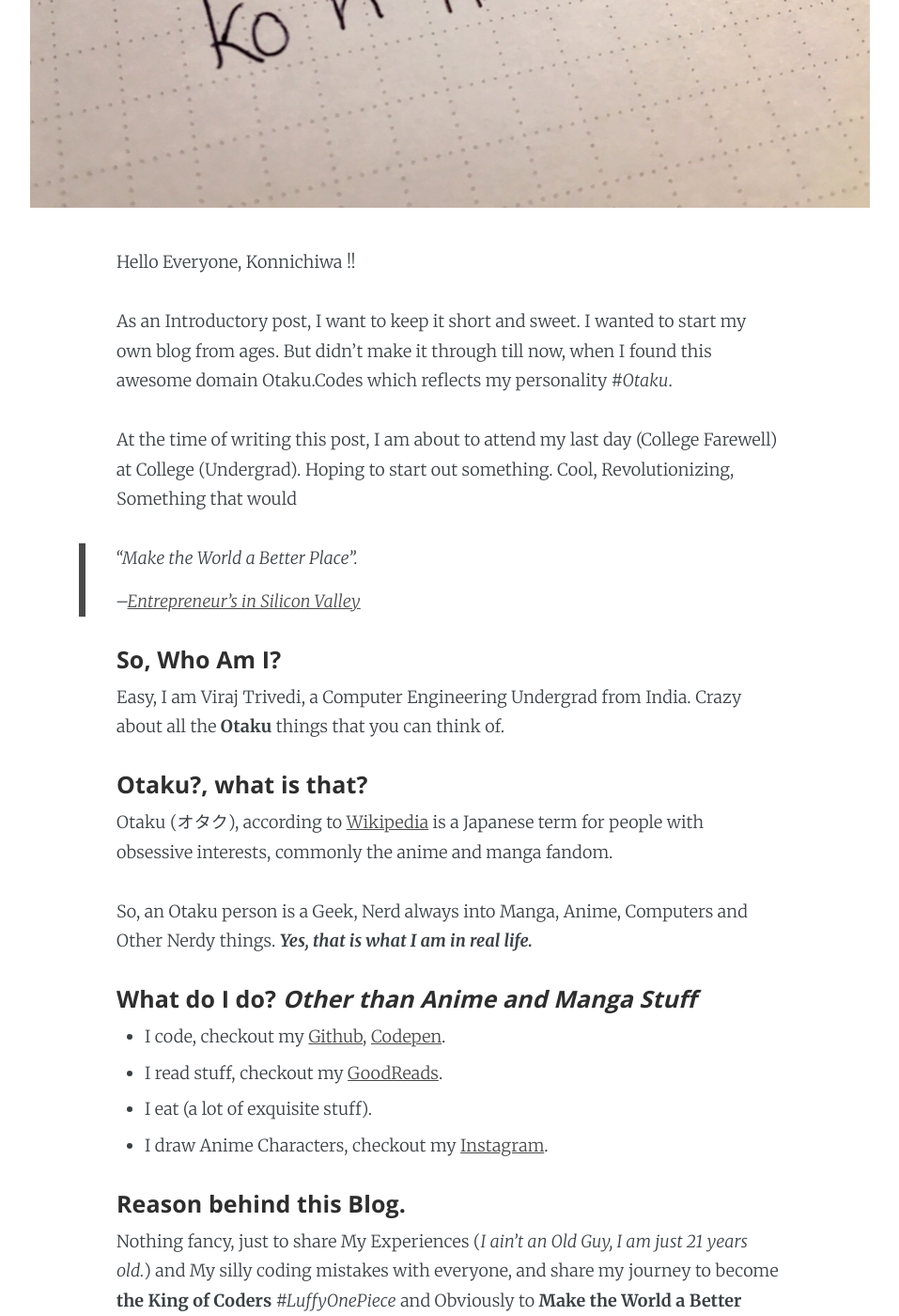
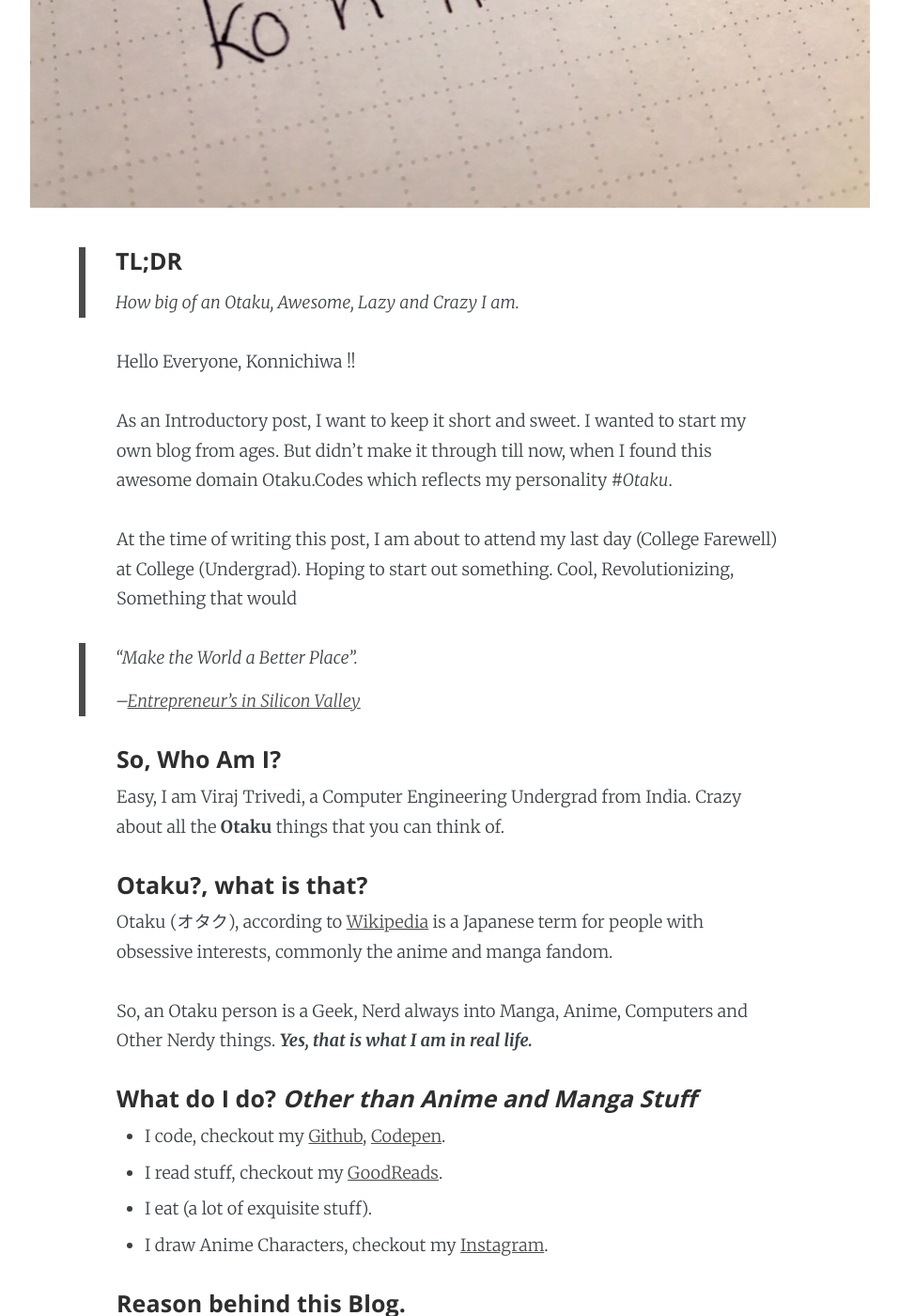
Before and after one commit to inf3cti0n95/Otaku-Codes, a Jekyll site: the page built from _posts/2017-04-08-hello-world.markdown, in a window 1280 px wide and 1400 px high, scrolled down 594 px. Shown: the whole window at 94% size, without its empty margins (161-1118 px from the left). Built offline with Jekyll 4.4.1, drawn with Linux system fonts in a browser that asks for light colours; comment, search, counter and statistics services are not loaded; some of the changed text lies outside the part shown.

Commit message:
Edited Article

```diff
--- a/_posts/2017-04-08-hello-world.markdown
+++ b/_posts/2017-04-08-hello-world.markdown
@@ -10,6 +10,10 @@ excerpt: "Introduction of this Otaku (Myself) and his Otaku Blog, Otaku.Codes"
 
 ![Konnichiwa](/assets/images/Konnichiwa-1.jpg)
 
+
+>#### TL;DR
+>
+>How big of an Otaku, Awesome, Lazy and Crazy I am.
 
 Hello Everyone, Konnichiwa !!
 
```
Also changed, not shown: other parts of _posts/2017-04-08-hello-world.markdown (+0 -4 lines).
